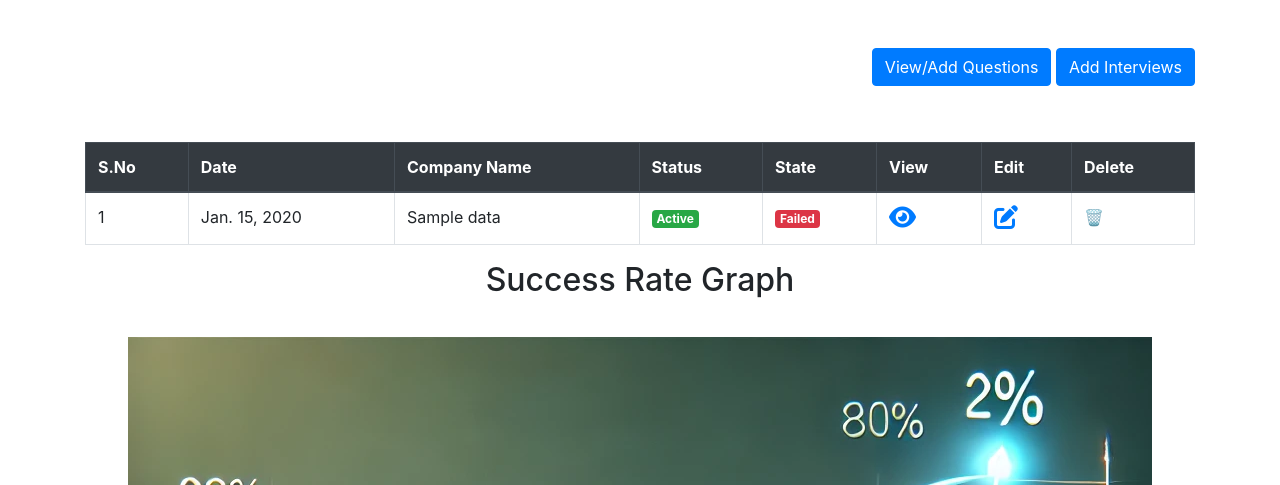
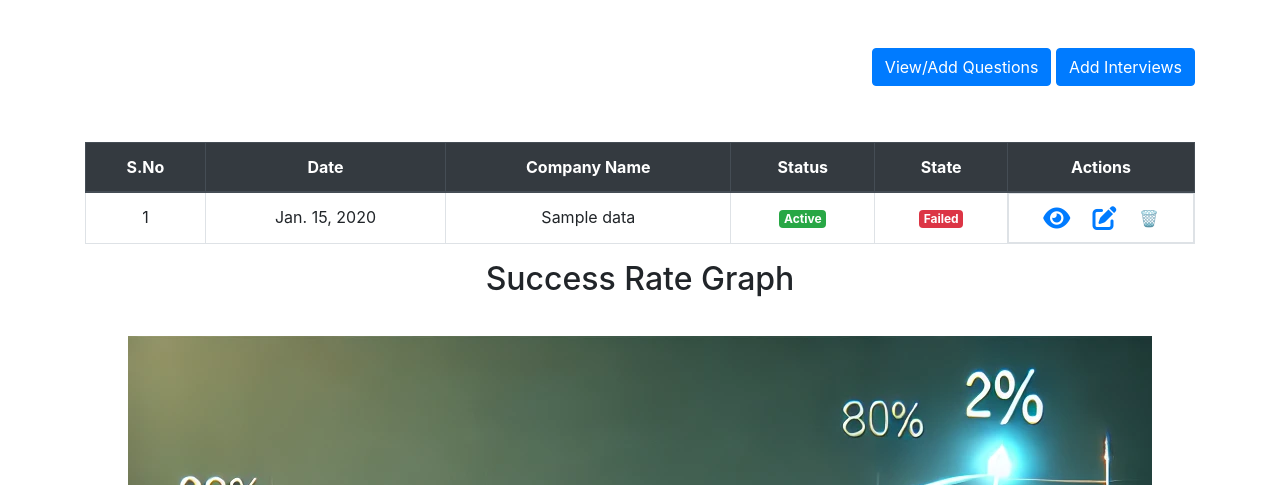
Before and after one commit to sasi22002/Interview_Tracker, a Django app: page / in a window 1280 px wide. Shown: the part 144-629 px from the top of the page. Run offline with Django 5.2, Linux system fonts and the light colour scheme; tables that the repository leaves empty hold one stand-in row (values such as "Sample post"); some libraries are stand-ins or nearby versions.

Commit message:
home templates changes

```diff
--- a/interviews/templates/home.html
+++ b/interviews/templates/home.html
@@ -44,6 +44,16 @@
             text-align: center;
             background-color: #f7f7f7;
         }
+        .td-action{
+            display: flex;
+            justify-content: space-evenly;
+        }
+        th{
+            text-align: center;
+        }
+        td{
+            text-align: center;
+        }
     </style>
 </head>
 <body>
@@ -69,9 +79,7 @@
                         <th>Company Name</th>
                         <th>Status</th>
                         <th>State</th>
-                        <th>View</th>
-                        <th>Edit</th>
-                        <th>Delete</th>
+                        <th>Actions</th>
 
                     </tr>
                 </thead>
@@ -98,10 +106,9 @@
                                     <span class="badge badge-primary">{{ interview.state|title }}</span>
                                 {% endif %}
                             </td>
-                            <td><a href="{% url 'view_interview' interview.sno %}" class="fas fa-eye" style='font-size:24px'></a></td>
-                            <td><a href="{% url 'edit_interview' interview.sno %}" class="fas fa-edit" style='font-size:24px'></a></td>
-                            <td>
-                                <span class="delete-icon" data-id="{{ interview.sno }}" onclick="deleteInterview(this)" style="cursor: pointer;">🗑️</span>
+                            <td class="td-action"><a href="{% url 'view_interview' interview.sno %}" class="fas fa-eye" style='font-size:24px'></a>
+                            <a href="{% url 'edit_interview' interview.sno %}" class="fas fa-edit" style='font-size:24px'></a>
+                            <span class="delete-icon" data-id="{{ interview.sno }}" onclick="deleteInterview(this)" style="cursor: pointer;">🗑️</span>
                             </td>
                         </tr>
                         {% endfor %}
```
Also changed, not shown: interviews/templates/view_question.html (+23 -7 lines).
